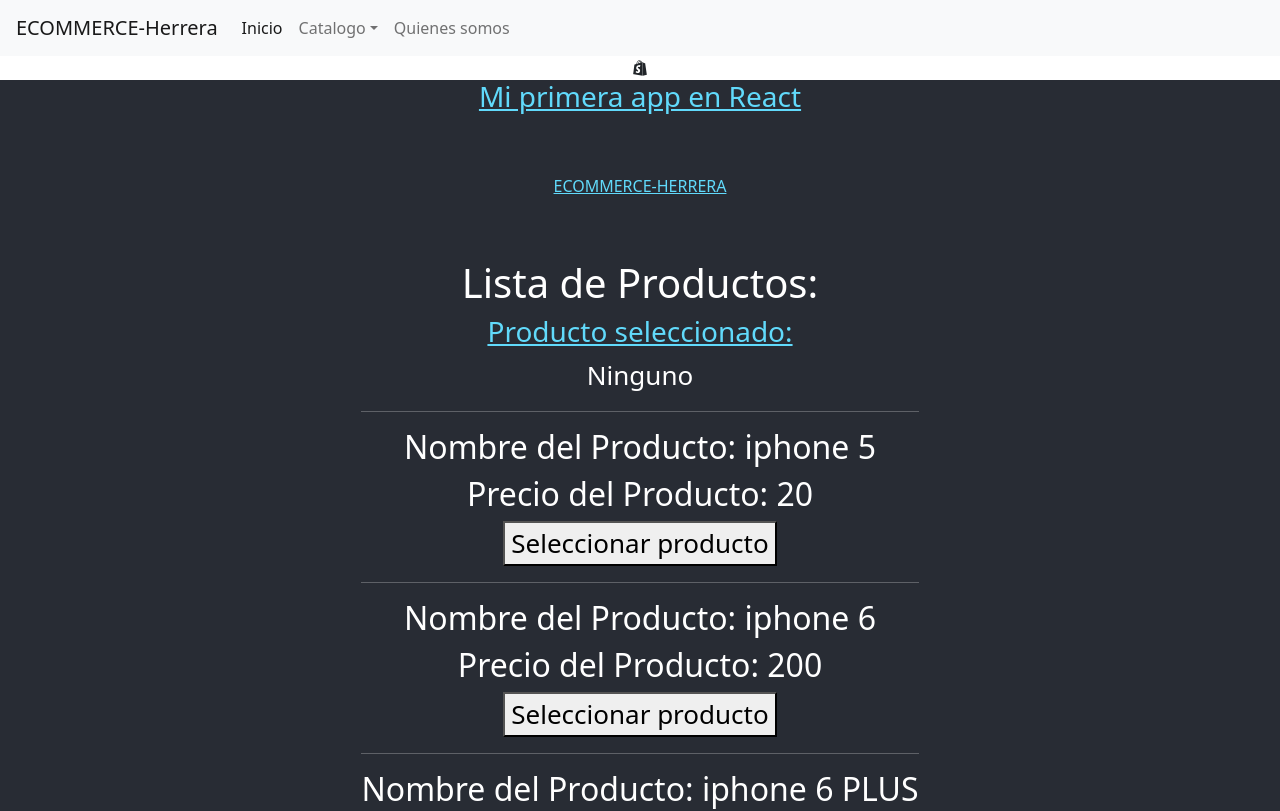
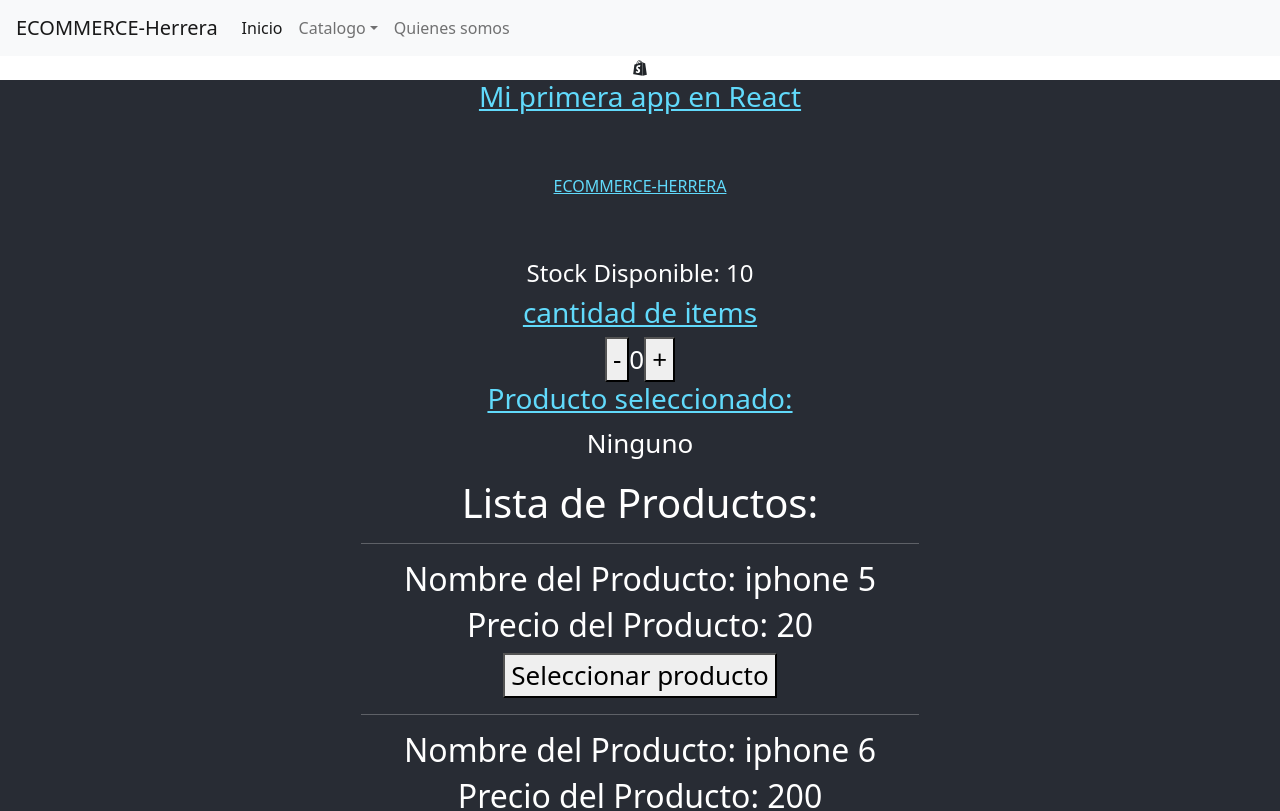
Before and after one commit to ramiromdq/ecommerce-herrera, a React (Create React App) app: page / in a window 1280 px wide. Shown: the top 811 px of the page. Built offline with nearby package versions, Linux system fonts and the light colour scheme.

Commit message:
agregue itemcount

```diff
--- a/src/App.js
+++ b/src/App.js
@@ -4,11 +4,13 @@ import "bootstrap/dist/css/bootstrap.css";
 import ItemListContainer from "./components/ItemListContainer/ItemListContainer";
 import CartIcon from "./icon/CartIcon";
 import Item from "./components/Item/Item";
+import ItemCounts from "./components/ItemCounts/ItemCounts";
 
 function App() {
   return (
     <div className="App">
       <NavBar />
+
       <CartIcon />
 
       <header className="App-header">
@@ -21,11 +23,9 @@ function App() {
           rel="noopener noreferrer"
         >
           <h6>ECOMMERCE-HERRERA </h6>
-
         </a>
-         <ItemListContainer/>
+        <ItemListContainer />
       </header>
-
     </div>
   );
 }
--- a/src/components/Item/Item.js
+++ b/src/components/Item/Item.js
@@ -1,3 +1,5 @@
+import ItemCounter from "../ItemCounts/ItemCounts";
+
 const Item = ({ name, price, id, setSelectedItem }) => {
   const selectItem = () => setSelectedItem(id);
 
--- /dev/null
+++ b/src/components/ItemCounts/ItemCounts.js
@@ -0,0 +1,31 @@
+import React, { useState } from "react";
+const ItemCounter = ({ stock }) => {
+  const [counter, setCounter] = useState(0);
+  const [currentTimes, setCurrentTimes] = useState(0);
+  const [getStock, setStock] = useState(stock);
+
+  const minusCounter = () => {
+    if (counter <= 0) return;
+    setCounter(counter - 1);
+    setStock(getStock + 1);
+  };
+
+  const plusCounter = () => {
+    if (counter >= stock) return;
+    setCounter(counter + 1);
+    setStock(getStock - 1);
+  };
+
+  return (
+    <div>
+      <div>
+        <h4> Stock Disponible: {getStock} </h4>
+        <h3>cantidad de items</h3>
+        <button onClick={minusCounter}>-</button>
+        <span>{counter}</span>
+        <button onClick={plusCounter}>+</button>
+      </div>
+    </div>
+  );
+};
+export default ItemCounter;
--- a/src/components/ItemListContainer/ItemListContainer.js
+++ b/src/components/ItemListContainer/ItemListContainer.js
@@ -1,4 +1,5 @@
 import Item from "../Item/Item";
+import ItemCounter from "../ItemCounts/ItemCounts";
 import { useState } from "react";
 
 const items = [
@@ -14,9 +15,12 @@ const ItemListContainer = () => {
 
   return (
     <div>
+      <ItemCounter stock={10} />
+      <h3> Producto seleccionado: </h3>
+
+      <p> {selectedItem ? selectedItem : "Ninguno"}</p>
       <h1>Lista de Productos:</h1>
-      <h3> Producto seleccionado: </h3>
-      <p> {selectedItem ? selectedItem : "Ninguno"}</p>
+
       <hr />
 
       {items.map(({ id, name, price }) => (
```
Also changed, not shown: sa.txt (deleted).
